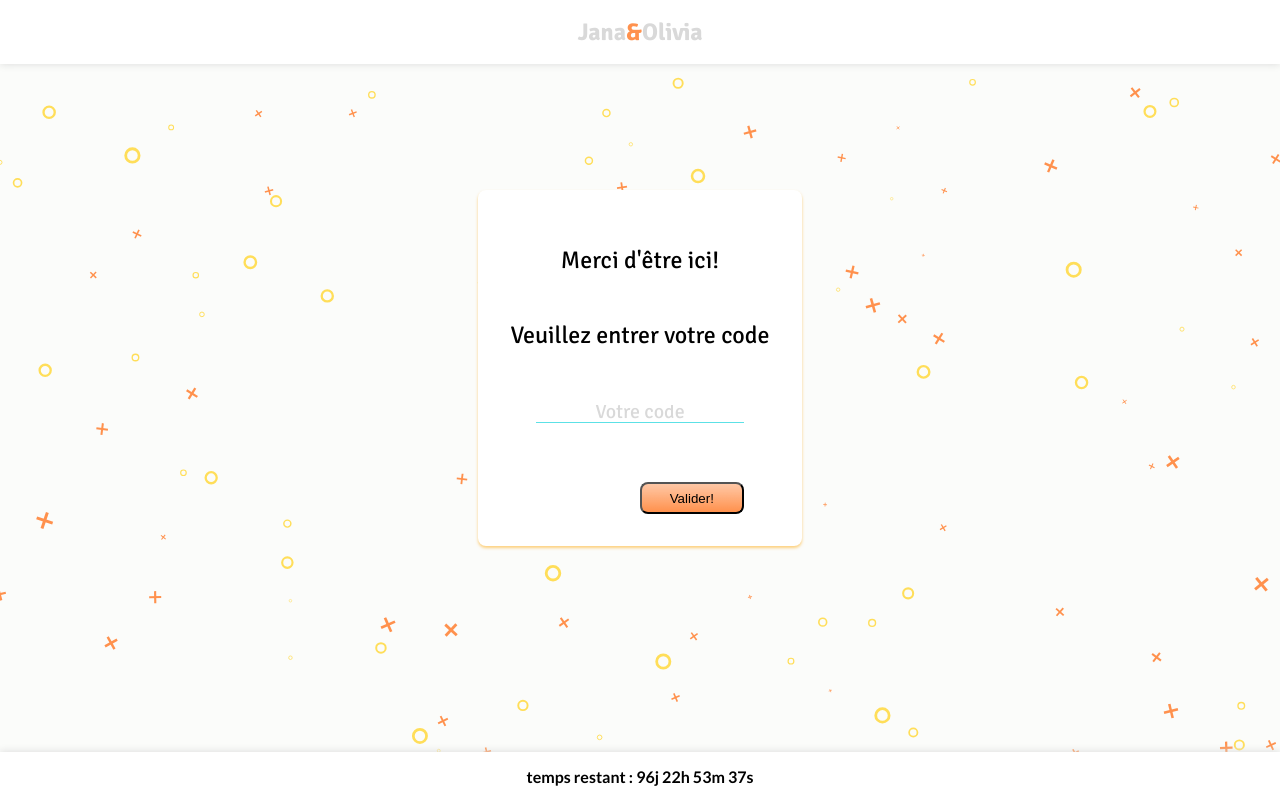
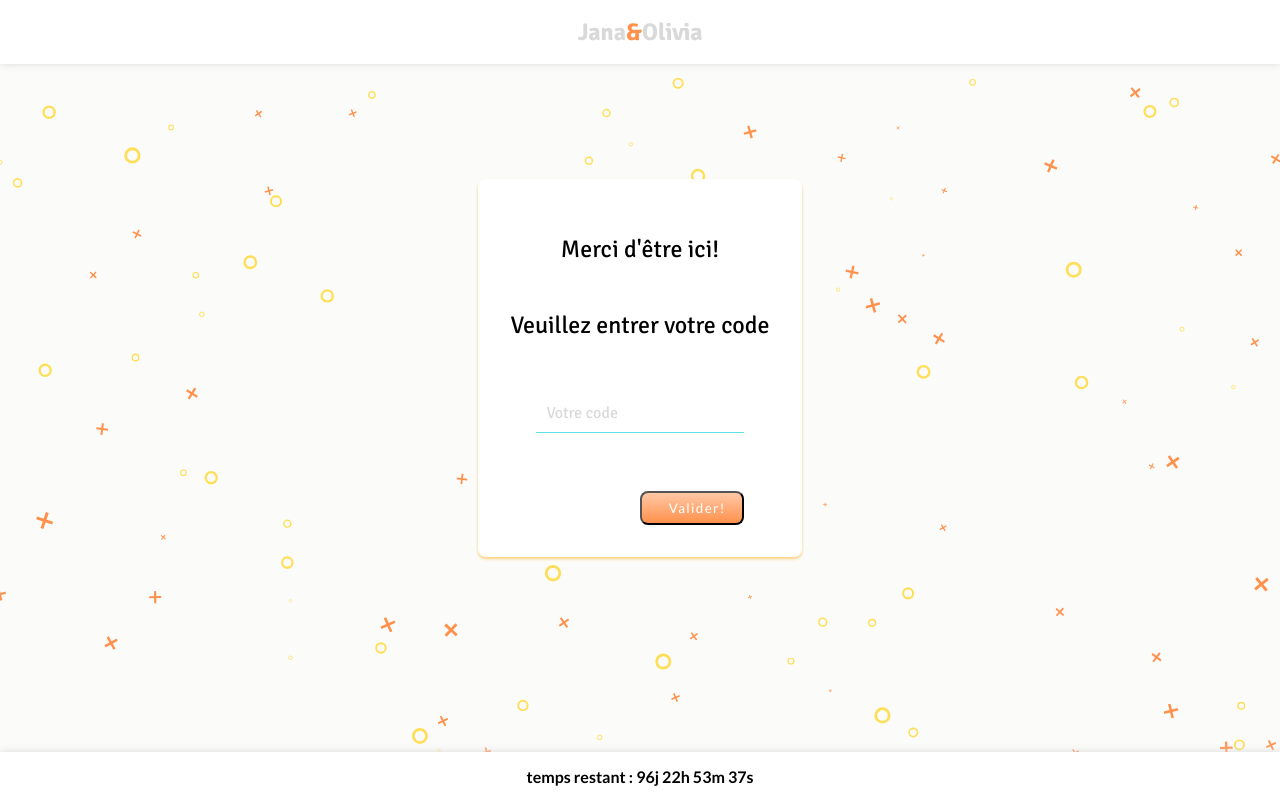
Before and after one commit to todun/marypops, a Vue app in the folder client/: page /guest in a window 1280 px wide. Built offline with nearby package versions, Linux system fonts and the light colour scheme; what vue-particles would draw is missing.

Commit message:
manage error message

```diff
--- a/client/index.html
+++ b/client/index.html
@@ -2,7 +2,7 @@
 <html>
   <head>
     <meta charset="utf-8">
-    <meta name="viewport" content="width=device-width,initial-scale=1.0">
+    <meta name="viewport" content="width=device-width,initial-scale=1.0, maximum-scale=1.0, user-scalable=0">
     <title>marypops</title>
   </head>
   <body>
--- /dev/null
+++ b/client/src/assets/sass/_bot.scss
@@ -0,0 +1,15 @@
+.botui-message-content {
+  background: linear-gradient(180deg, rgba(255, 255, 255, 0.5) 0%, rgba(255, 255, 255, 0) 100%), #FF914D;
+}
+.botui-message-content {
+  color: white;
+}
+.botui-actions-buttons-button {
+  background: linear-gradient(180deg, rgba(255, 255, 255, 0.5) 0%, rgba(255, 255, 255, 0) 100%), #55CCEE;
+}
+
+@media (min-width: 400px) {
+  .botui-actions-text-submit {
+      display: inherit !important;
+  }
+}
--- a/client/src/assets/sass/_buttons.scss
+++ b/client/src/assets/sass/_buttons.scss
@@ -5,6 +5,9 @@
   display: inline-block;
   text-decoration: none;
   text-align: center;
+  color: $white;
+    font-family: $font-content;
+    letter-spacing: 0.1em;
   cursor: pointer;
   &:hover {
     background-color: $blue;
--- a/client/src/assets/sass/_form.scss
+++ b/client/src/assets/sass/_form.scss
@@ -5,15 +5,17 @@ form {
   .input {
     border: none;
     border-bottom: 1px solid $blue;
-    text-align: center;
+    // text-align: center;
     // padding-bottom: 0.2rem;
-    // height: 38px;
+    height: 38px;
     background-color: transparent;
     margin-bottom: 2em;
     &::placeholder {
       color: $grey;
       font-family: $font-title;
-      font-size: $size-small-medium;
+      font-size: $size-small;
+      padding-left: 0.5em;
+      margin-bottom: 0;
     }
     &:focus {
       outline: none;
--- a/client/src/assets/sass/_nav.scss
+++ b/client/src/assets/sass/_nav.scss
@@ -49,18 +49,6 @@ li.active {
   color: $orange;
   border-bottom: 1px solid $blue;
 }
-.anim-from-left {
-  -webkit-animation-name: fadeInLeft;
-  animation-name: fadeInLeft;
-  animation-duration: 1s;
-  animation-timing-function: ease-in-out;
-}
-.anim-left-right {
-  -webkit-animation-name: fadeOutLeft;
-  animation-name: fadeOutLeft;
-  animation-duration: 1s;
-  animation-timing-function: ease-in-out;
-}
 ul {
   display: flex;
   flex-direction: column;
--- a/client/src/assets/sass/style.scss
+++ b/client/src/assets/sass/style.scss
@@ -6,6 +6,7 @@
 @import 'card';
 @import 'contact';
 @import 'utils';
+@import 'bot';
 @import 'settings';
 
 header {
--- a/client/src/components/guest/Guest.vue
+++ b/client/src/components/guest/Guest.vue
@@ -13,7 +13,7 @@
           <input type="submit" value="Valider!" class="btn btn--orange btn--input">
         </form>
       </section>
-      <p class="errors" v-if="inputError && inputToken !== ''"> Le code n'est pas le bon....</p>
+      <p class="errors" v-if="msgErr && inputToken !== ''"> Le code n'est pas le bon....</p>
     </section>
     <router-view v-if="token"/>
 
@@ -42,10 +42,11 @@ export default {
       let formattingData = this.inputToken.trim().toUpperCase()
       this.$store.dispatch('setToken', {token: formattingData})
       this.msgErr = this.inputError
+      console.log('this.inputError', this.inputError)
+      console.log('this.msgErr', this.msgErr)
     },
     hideErrorMessage () {
-      console.log('in hide')
-      this.inputToken = ''
+      this.msgErr = false
     }
   },
   mounted () {
--- a/client/src/components/guest/GuestName.vue
+++ b/client/src/components/guest/GuestName.vue
@@ -7,11 +7,11 @@
         <h2>Mais d'abord, quel est votre prénom?</h2>
       </article>
       <form @submit.prevent="onSubmit">
-        <input type="text" name="firstname" placeholder="Votre prénom" class="input" v-model="firstname">
+        <input type="text" name="firstname" placeholder="Votre prénom" class="input" v-model="firstname" @focus="hideErrorMessage">
         <input type="submit" value="Valider!" class="btn btn--orange btn--input">
       </form>
     </section>
-     <p class="errors" v-if="guest.firstname === ''"> On ne vous a pas trouvé... Mais pouvez réessayer!<br> (Si le problème persiste, essayez votre conjoint.e ou contactez-nous)</p>
+     <p class="errors" v-if="guest.firstname === '' || msgErr"> On ne vous a pas trouvé... Mais pouvez réessayer!<br> (Si le problème persiste, essayez votre conjoint.e ou contactez-nous)</p>
   </section>
 </template>
 
@@ -26,7 +26,8 @@ export default {
   },
   data () {
     return {
-      firstname: ''
+      firstname: '',
+      msgErr: false
     }
   },
   methods: {
@@ -37,9 +38,15 @@ export default {
     },
     capitalizeFirstLetter (string) {
       return string[0].toUpperCase() + string.slice(1)
+    },
+    hideErrorMessage () {
+      this.msgErr = false
     }
   },
   mounted () {
+    if (this.guest.firstname === '') {
+      this.msgErr = true
+    }
     var Canvas = document.getElementById('anim-guestname')
     var ctx = Canvas.getContext('2d')
 
--- a/client/src/components/pages/Form.vue
+++ b/client/src/components/pages/Form.vue
@@ -49,20 +49,3 @@ export default {
   }
 }
 </script>
-<style lang="css">
-  .botui-message-content {
-    background: linear-gradient(180deg, rgba(255, 255, 255, 0.5) 0%, rgba(255, 255, 255, 0) 100%), #FF914D;
-  }
-  .botui-message-content {
-    color: white;
-  }
-  .botui-actions-buttons-button {
-    background: linear-gradient(180deg, rgba(255, 255, 255, 0.5) 0%, rgba(255, 255, 255, 0) 100%), #55CCEE;
-  }
-
-  @media (min-width: 400px) {
-    .botui-actions-text-submit {
-        display: inherit !important;
-    }
-  }
-</style>
--- a/client/src/main.js
+++ b/client/src/main.js
@@ -12,8 +12,8 @@ Vue.use(VueParticles)
 Vue.config.productionTip = false
 Vue.use(VueAxios, axios)
 
-// axios.defaults.baseURL = 'http://localhost:3000'
-// axios.defaults.headers.get['Accepts'] = 'application/json'
+axios.defaults.baseURL = 'http://localhost:3000'
+axios.defaults.headers.get['Accepts'] = 'application/json'
 
 /* eslint-disable no-new */
 new Vue({
--- a/client/src/store.js
+++ b/client/src/store.js
@@ -65,6 +65,8 @@ export default new Vuex.Store({
       .catch(err =>{
         console.log('in err store', err)
         this.state.inputError = true
+        console.log('this.msgErr .',this.msgErr )
+        return this.msgErr = true
       })
     },
 
```
